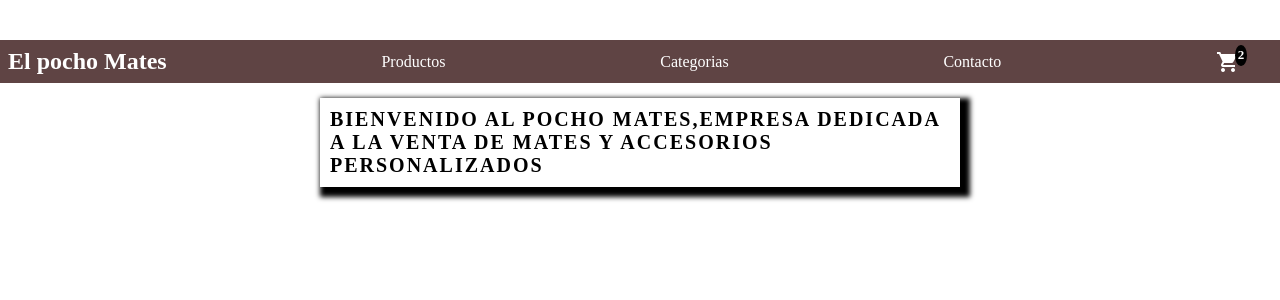
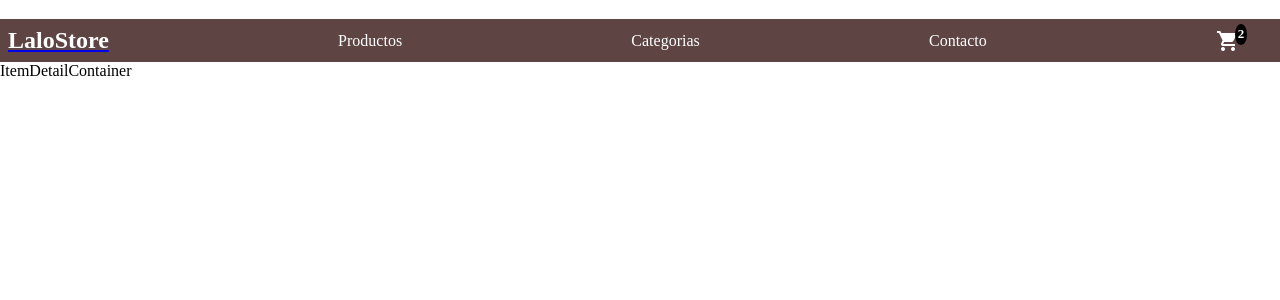
Before and after one commit to GonzaloHaag/PreEntrega2-Haag, a React (Create React App) app: page /item/1 in a window 1280 px wide. Shown: the top 300 px of the page. Built offline with nearby package versions, Linux system fonts and the light colour scheme.

Commit message:
Primer commit

```diff
--- a/package.json
+++ b/package.json
@@ -8,6 +8,7 @@
     "@testing-library/user-event": "^13.5.0",
     "react": "^18.2.0",
     "react-dom": "^18.2.0",
+    "react-router-dom": "^6.7.0",
     "react-scripts": "5.0.1",
     "sass": "^1.57.1",
     "web-vitals": "^2.1.4"
--- a/src/components/App.js
+++ b/src/components/App.js
@@ -1,12 +1,17 @@
 
 import Navbar from "./Navbar";
 import ItemListContainer from "./ItemListContainer";
-function App() {
+import {BrowserRouter, Route,Routes} from "react-router-dom";
+import Main from "./Main"
+
+const App = () => {
   return (
-    <>
+    <BrowserRouter>
     <Navbar/>
-    <ItemListContainer greeting = "BIENVENIDO AL POCHO MATES,EMPRESA DEDICADA A LA VENTA DE MATES Y ACCESORIOS PERSONALIZADOS"/>
-    </>
+    {/* <ItemListContainer greeting = "BIENVENIDO AL POCHO MATES,EMPRESA DEDICADA A LA VENTA DE MATES Y ACCESORIOS PERSONALIZADOS"/> */}
+    <Main/>
+
+    </BrowserRouter>
   )
 
 
--- /dev/null
+++ b/src/components/Item.js
@@ -0,0 +1,19 @@
+import {Link} from "react-router-dom"
+
+const Item = ({producto}) => {
+    return( //En cada vuelta del .map me va a retornar esto
+        <article className="product-container" key={producto.id}>
+            <h3>{producto.title}</h3>
+            <img src={`https://picsum.photos/200/300?random=${producto.id}`} alt={producto.title}/> {/*Genera imagenes randoms*/}
+            <p>{"$" + producto.price}</p>
+
+            <Link to={"/item/" + producto.id}>Ver Mas</Link>{/*Es como un href*/}
+
+        </article>
+    )
+
+
+
+}
+
+export default Item;
--- /dev/null
+++ b/src/components/ItemDetailContainer.js
@@ -0,0 +1,9 @@
+import React from 'react'
+
+const ItemDetailContainer = () => {
+  return (
+    <div>ItemDetailContainer</div>
+  )
+}
+
+export default ItemDetailContainer
--- /dev/null
+++ b/src/components/ItemList.js
@@ -0,0 +1,16 @@
+import Item from "./Item";
+
+const ItemList = ({productosDeApi}) =>{
+    return(
+        <div className="products-container">
+            {productosDeApi.map((producto)=>{
+                return(
+                    <Item producto = {producto} key={producto.id}/>
+                )
+            })}
+        </div>
+
+    )
+}
+
+export default ItemList
--- a/src/components/ItemListContainer.js
+++ b/src/components/ItemListContainer.js
@@ -1,8 +1,33 @@
-const ItemListContainer = (parametros) => {
-    return (
+import { useEffect,useState } from "react"
+import ItemList from "./ItemList";
 
-        <div className="div-greeting">{parametros.greeting}</div>
+const ItemListContainer = () => {
+    const [productosApi,setProductosApi] = useState([]);
 
+
+    useEffect(()=>{
+
+        const pedidoProductos = fetch('https://fakestoreapi.com/products');
+
+        pedidoProductos.then((respuesta)=>{
+            const productos = respuesta.json();
+            console.log(productos); //Array de 20 productos
+            return productos
+        })
+        .then((productos)=>{
+            console.log(productos);
+            setProductosApi(productos);
+
+        })
+
+
+    },[]) //Recordar [], para que solo se ejecute una vez
+
+    return(
+        <div>
+            <ItemList productosDeApi = {productosApi}/>
+        </div>
     )
+
 }
-export default ItemListContainer;
+export default ItemListContainer
--- /dev/null
+++ b/src/components/Main.js
@@ -0,0 +1,18 @@
+import ItemListContainer from "./ItemListContainer";
+import {Route,Routes} from "react-router-dom"
+import ItemDetailContainer from "./ItemDetailContainer";
+const Main = () =>{
+    return(
+        <main>
+            {/*Poner las rutas*/}
+            <Routes>
+                <Route path="/" element={<ItemListContainer/>} />
+                <Route path="/category/:id" element={<ItemListContainer/>}/>
+                <Route path="/item/:id" element={<ItemDetailContainer/>} />
+            </Routes>
+
+        </main>
+    )
+
+}
+export default Main
--- a/src/components/Navbar.js
+++ b/src/components/Navbar.js
@@ -1,12 +1,15 @@
 import CartWidget  from "./CartWidget";
+import {NavLink,Link} from "react-router-dom"
 
 const Navbar = () => {
     return (
         <nav className = "navbar">
-            <h1>El pocho Mates </h1>
-            <a className="navbar__link" href="#">Productos</a>
-            <a className="navbar__link" href="#">Categorias</a>
-            <a className="navbar__link" href="#">Contacto</a>
+            <Link to="/">
+                <h1 className="navbar-title">LaloStore</h1>
+            </Link>
+            <NavLink className="navbar__link" to="/category/:categoryId">Productos</NavLink>
+            <NavLink className="navbar__link" to="/category/:categoryId" >Categorias</NavLink>
+            <NavLink className="navbar__link" to="/category/:categoryId" >Contacto</NavLink>
             <CartWidget/>
         </nav>
 
--- a/src/index.scss
+++ b/src/index.scss
@@ -8,11 +8,13 @@
   box-sizing: border-box;
 
 }
-.navbar h1{
+.navbar-title{
   color:white;
+
+
 }
 .navbar{
-  margin-top: 2.5em;
+   margin-top: 1.2em;
   display: flex;
   align-items: center;
   justify-content: space-between;
@@ -43,10 +45,36 @@
 }
 .div-greeting{
   box-shadow: 5px 5px 5px 5px;
-  width: 50%;
+  width: 30%;
   margin: 15px auto;
   padding: 0.5em;
   font-size: 20px;
  letter-spacing: 2px;
  font-weight: 800;
+ text-align: center;
 }
+.products-container{
+  display: flex;
+  flex-wrap: wrap;
+  width: 100%;
+  align-items: center;
+  justify-content: center;
+  margin-top: 2em;
+  .product-container{
+
+    width: 20%;
+    text-align: center;
+
+   h3{
+    width: 80%;
+    align-items: center;
+    justify-content: center;
+    text-align: center;
+    margin-left: 1.2em;
+
+   }
+   p{
+     font-weight: 800;
+   }
+  }
+}
```
Also changed, not shown: 1 other file (tests, documents, lock files or other folders).
